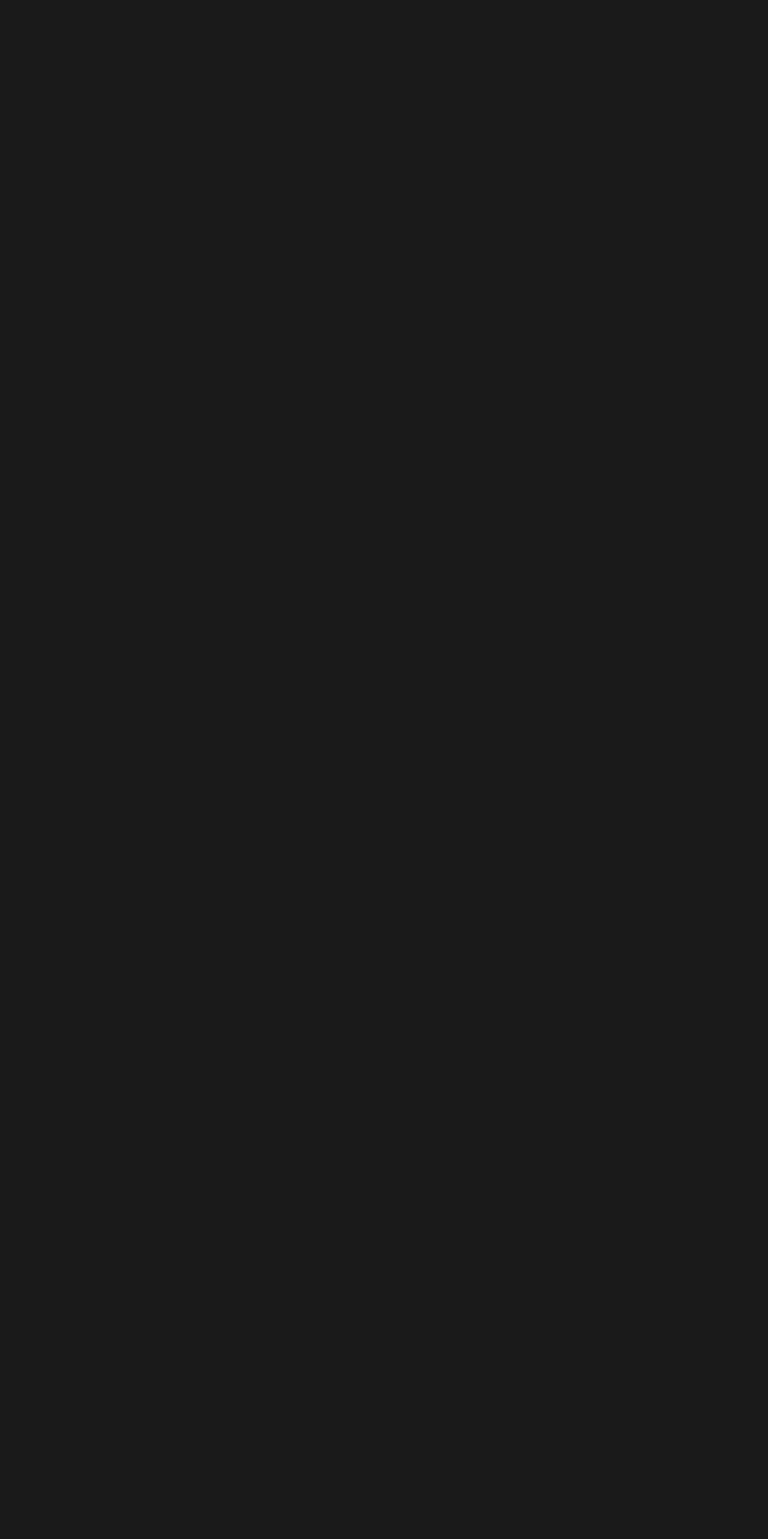
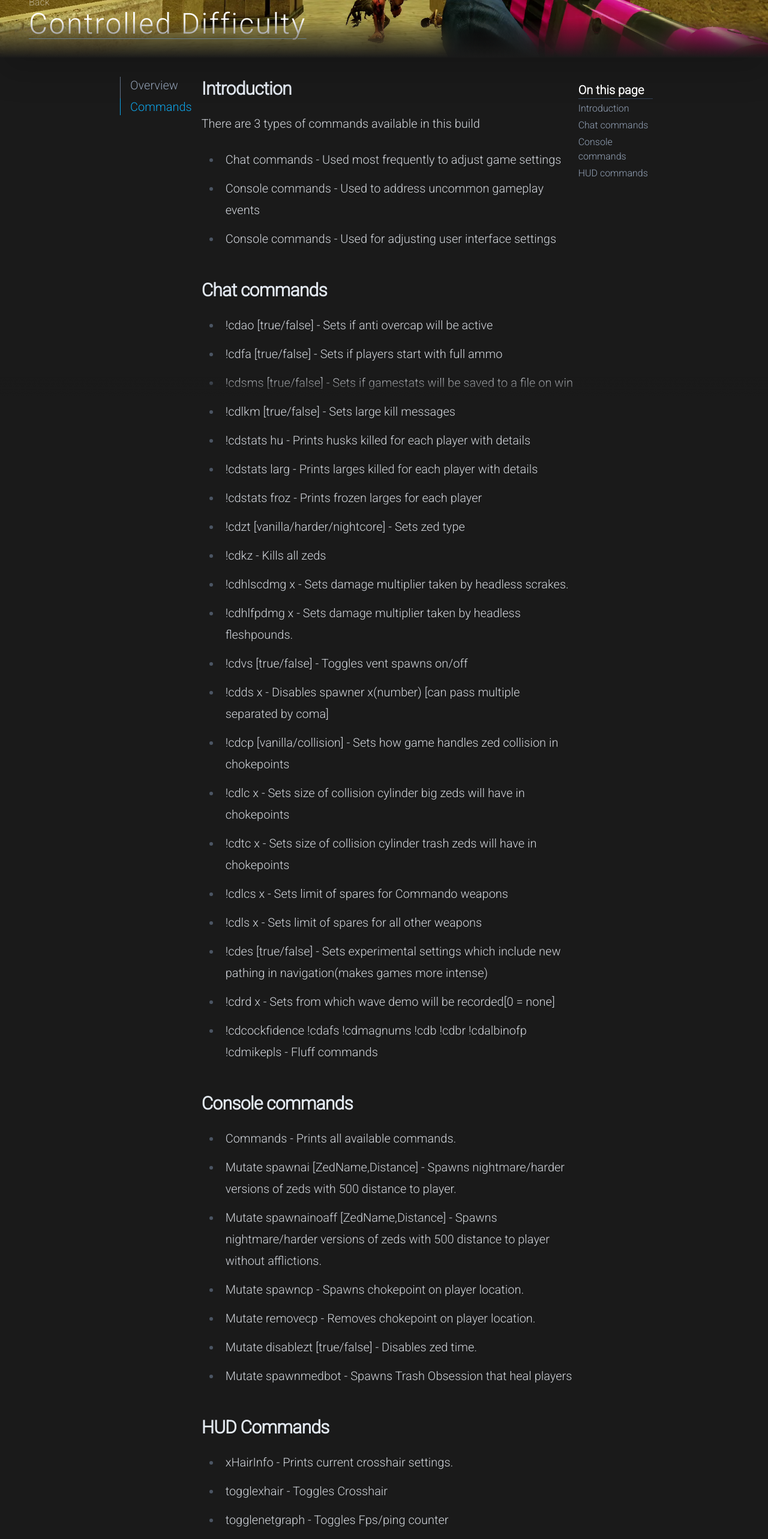
Before and after one commit to fantaasm/fantasea, a Next.js app: page /controlled-difficulty/commands in a window 1280 px wide. Shown: the part 140-2706 px from the top of the page at 60% size. Before the commit the page ends 800 px from the top, so only its background shows below. Built offline with nearby package versions, Linux system fonts and the light colour scheme.

Commit message:
Added animations

```diff
--- a/components/Article.tsx
+++ b/components/Article.tsx
@@ -4,6 +4,8 @@ import Image from "next/image";
 import Link from "next/link";
 import {ArticleLink} from "../pages/controlled-difficulty";
 import {memo, ReactElement} from "react";
+import {AnimatePresence, motion} from 'framer-motion';
+import Layout from "./Layout";
 
 type Props = {
   title: string
@@ -17,10 +19,10 @@ type Props = {
 
 const Article = (props: Props) : ReactElement => {
   return (
-    <div className="text-color-primary">
-      <Head>
-        <title>{props.title}</title>
-      </Head>
+     <Layout>
+       <Head>
+         <title>{props.title}</title>
+       </Head>
       <header className="w-full relative drop-shadow-2xl">
         <Image src={props.image}
                alt="header-image.png"
@@ -30,9 +32,10 @@ const Article = (props: Props) : ReactElement => {
                quality={100}
                placeholder={"blur"}
         />
+        <div className="absolute h-16 pointer-events-none fixed bottom-0 z-20 w-full bg-gradient-to-t from-dark" />
         <div className={"absolute bottom-0 left-0 w-full h-16 bg-blur"} />
         <div className={"absolute left-12 bottom-4 md:bottom-8 "}>
-          <Link href="/">
+          <Link href="/" scroll={false}>
             <a className={"hidden sm:block opacity-50 hover:opacity-100"}>Back</a>
           </Link>
           <h3 className={"text-2xl sm:text-5xl tracking-wider underline underline-offset-8 decoration-1 decoration-sky-200"}>{props.header}</h3>
@@ -68,7 +71,7 @@ const Article = (props: Props) : ReactElement => {
       </div>
       <div className={"mt-4 mb-2 sm:mt-8 text-center text-slate-400"}>Copyright Fantasm</div>
       <div className="h-8 pointer-events-none fixed bottom-0 w-full bg-gradient-to-t from-dark" />
-    </div>
+     </Layout>
   );
 }
 
--- /dev/null
+++ b/components/Layout.tsx
@@ -0,0 +1,28 @@
+import {motion} from 'framer-motion';
+import {ReactNode} from "react";
+
+type Props = {
+  children: ReactNode
+}
+
+const variants = {
+  hidden: {opacity: 0, x: -200, y: 0},
+  enter: {opacity: 1, x: 0, y: 0},
+  exit: {opacity: 0, x: 0, y: -100},
+}
+
+const Layout = ({children}: Props) => {
+  return (
+    <div>
+    <motion.div initial="hidden"
+                 animate="enter"
+                 exit="exit"
+                 variants={variants}
+                 transition={{type: 'linear'}}>
+      {children}
+    </motion.div>
+    </div>
+  );
+}
+
+export default Layout
--- a/pages/_app.tsx
+++ b/pages/_app.tsx
@@ -1,10 +1,19 @@
 import '../styles/globals.css'
 import type {AppProps} from 'next/app'
 import {AnimatePresence} from "framer-motion";
+import Head from 'next/head'
+import React from "react";
 
-function MyApp({Component, pageProps}: AppProps) {
-  return(<Component {...pageProps} />)
+// import { DefaultSeo } from 'next-seo'
+
+function MyApp({Component, pageProps, router}: AppProps) {
+
+  return (
+      <AnimatePresence exitBeforeEnter initial={true} onExitComplete={() => window.scrollTo(0, 0)}>
+        <Head><link rel="icon" type="image/png" href="/favIcon.png" /></Head>
+        <Component {...pageProps} key={router.pathname} />
+      </AnimatePresence>
+  )
 }
-// <AnimatePresence exitBeforeEnter initial={true}>
-// </AnimatePresence>)
+
 export default MyApp
--- a/pages/_document.tsx
+++ b/pages/_document.tsx
@@ -13,7 +13,7 @@ class MyDocument extends Document {
         <link rel="preconnect" href="https://fonts.gstatic.com" crossOrigin={"true"} />
         <link href="https://fonts.googleapis.com/css2?family=Roboto:wght@300&display=swap" rel="stylesheet" />
       </Head>
-      <body className="font-roboto bg-dark antialiased">
+      <body className="font-roboto bg-dark antialiased text-color-primary">
       <Main />
       <NextScript />
       </body>
--- a/pages/controlled-difficulty.tsx
+++ b/pages/controlled-difficulty.tsx
@@ -10,7 +10,7 @@ export type ArticleLink = {
 
 export const cdLinks: ArticleLink[] = [
   {name: "Overview", link: "/controlled-difficulty"},
-  // {name: "Commands", link: "/controlled-difficulty/commands"},
+  {name: "Commands", link: "/controlled-difficulty/commands"},
   // {name: "Advanced Settings", link: "/controlled-difficulty/advanced"},
 ]
 
--- a/pages/controlled-difficulty/commands.tsx
+++ b/pages/controlled-difficulty/commands.tsx
@@ -1,23 +1,84 @@
 import * as React from 'react';
 import Article from "../../components/Article";
-import {cdLinks} from "../controlled-difficulty";
+import {ArticleLink, cdLinks} from "../controlled-difficulty";
 import headerPic from "../../public/cd-header.png";
 
+const internalLinks: ArticleLink[] = [
+  {name: "Introduction", link: "#introduction"},
+  {name: "Chat commands", link: "#chat-commands"},
+  {name: "Console commands", link: "#console-commands"},
+  {name: "HUD commands", link: "#hud-commands"},
+]
 
 const CdCommands = () => {
   return (
-    null
-    // <Article title={"Commands - Controlled Difficulty"}
-    //          header={"Controlled Difficulty"}
-    //          externalLinks={cdLinks}
-    //          internalLinks={[]}
-    //          active={cdLinks[1]}
-    //          image={headerPic}>
-    //
-    //   <h3>Command types</h3>
-    //   <h3>Chat commands</h3>
-    //   <h3>Console commands</h3>
-    // </Article>
+    <Article title={"Commands - Controlled Difficulty"}
+             header={"Controlled Difficulty"}
+             externalLinks={cdLinks}
+             internalLinks={internalLinks}
+             active={cdLinks[1]}
+             image={headerPic}>
+
+      <h3 className={"text-slate-200 tracking-tight font-extrabold"}
+          id={"introduction"}>Introduction</h3>
+      <p>There are 3 types of commands available in this build</p>
+      <ul>
+        <li>Chat commands - Used most frequently to adjust game settings</li>
+        <li>Console commands - Used to address uncommon gameplay events</li>
+        <li>Console commands - Used for adjusting user interface settings</li>
+      </ul>
+      <h3 className={"text-slate-200 tracking-tight font-extrabold"}
+          id={"chat-commands"}>Chat commands</h3>
+      <ul>
+        <li>!cdao [true/false] - Sets if anti overcap will be active</li>
+        <li>!cdfa [true/false] - Sets if players start with full ammo</li>
+        <li>!cdsms [true/false] - Sets if gamestats will be saved to a file on win</li>
+        <li>!cdlkm [true/false] - Sets large kill messages</li>
+        <li>!cdstats hu - Prints husks killed for each player with details</li>
+        <li>!cdstats larg - Prints larges killed for each player with details</li>
+        <li>!cdstats froz - Prints frozen larges for each player</li>
+        <li>!cdzt [vanilla/harder/nightcore] - Sets zed type</li>
+        <li>!cdkz - Kills all zeds</li>
+        <li>!cdhlscdmg x - Sets damage multiplier taken by headless scrakes.</li>
+        <li>!cdhlfpdmg x - Sets damage multiplier taken by headless fleshpounds.</li>
+        <li>!cdvs [true/false] - Toggles vent spawns on/off</li>
+        <li>!cdds x - Disables spawner x(number) [can pass multiple separated by coma]</li>
+        <li>!cdcp [vanilla/collision] - Sets how game handles zed collision in chokepoints</li>
+        <li>!cdlc x - Sets size of collision cylinder big zeds will have in chokepoints</li>
+        <li>!cdtc x - Sets size of collision cylinder trash zeds will have in chokepoints</li>
+        <li>!cdlcs x - Sets limit of spares for Commando weapons</li>
+        <li>!cdls x - Sets limit of spares for all other weapons</li>
+        <li>!cdes [true/false] - Sets experimental settings which include new pathing in navigation(makes games more intense)</li>
+        <li>!cdrd x - Sets from which wave demo will be recorded[0 = none]</li>
+        <li>!cdcockfidence !cdafs !cdmagnums !cdb !cdbr !cdalbinofp !cdmikepls - Fluff commands</li>
+      </ul>
+      <h3 className={"text-slate-200 tracking-tight font-extrabold"}
+          id={"console-commands"}>Console commands</h3>
+      <ul>
+        <li>Commands - Prints all available commands.</li>
+        <li>Mutate spawnai [ZedName,Distance] - Spawns nightmare/harder versions of zeds with 500 distance to player.</li>
+        <li>Mutate spawnainoaff [ZedName,Distance] - Spawns nightmare/harder versions of zeds with 500 distance to player without afflictions.</li>
+        <li>Mutate spawncp - Spawns chokepoint on player location.</li>
+        <li>Mutate removecp - Removes chokepoint on player location.</li>
+        <li>Mutate disablezt [true/false] - Disables zed time.</li>
+        <li>Mutate spawnmedbot - Spawns Trash Obsession that heal players</li>
+      </ul>
+      <h3 className={"text-slate-200 tracking-tight font-extrabold"}
+          id={"hud-commands"}>HUD Commands</h3>
+      <ul>
+        <li>xHairInfo - Prints current crosshair settings.</li>
+        <li>togglexhair - Toggles Crosshair</li>
+        <li>togglenetgraph - Toggles Fps/ping counter</li>
+        <li>clearcorpses - Clear corpses on client side, can be used once per 60s.</li>
+        <li>disableztdesaturation [true/false] - Disables zed time desaturation effect.</li>
+        <li>disablehealtheffect [true/false] - Disables low health HUD effect.</li>
+        <li>disabletvoice [true/false] - Disables trader voice.</li>
+        <li>togglezedhealthbars - Toggles zeds health bars for commando.</li>
+        <li>debugcp - Displays closest chokepoints.</li>
+        <li>debugv - Displays closest spawn volumes with details</li>
+        <li>debugnav - Displays closest pathnodes and dooractors.</li>
+      </ul>
+    </Article>
   );
 }
 
--- a/pages/index.tsx
+++ b/pages/index.tsx
@@ -11,9 +11,10 @@ import iplocation from "../public/iplocation.png";
 import {ResponsiveGrid} from "../components/ResponsiveGrid";
 import ToastButton from "../components/ToastButton";
 import {Technologies} from "../utils/mappings";
-import {motion} from 'framer-motion';
+import {AnimatePresence, motion} from 'framer-motion';
 import {FaDiscord} from "react-icons/fa";
 import {CgMail} from "react-icons/cg";
+import Layout from "../components/Layout";
 
 
 const Home: NextPage = () => {
@@ -21,13 +22,12 @@ const Home: NextPage = () => {
   const copyValue = async (event: React.MouseEvent): Promise<any> => await navigator.clipboard.writeText(event.target.innerText);
 
   return (
-    <motion.div className={"container mx-auto text-color-primary"}>
+    <Layout >
       <Head>
         <title>Fantasm</title>
         <meta name="description" content="Fantasm portfolio" />
         <meta name="viewport" content="initial-scale=1, width=device-width" />
         <meta name="robots" content="index, follow, max-image-preview:large, max-snippet:-1, max-video-preview:-1"/>
-        <link rel="icon" type="image/png" href="/favIcon.png" />
       </Head>
 
       <main className={"flex flex-col gap-4 sm:p-4 mt-8 items-center content-center drop-shadow-lg"}>
@@ -52,6 +52,7 @@ const Home: NextPage = () => {
 
         <ResponsiveGrid maxColumns={2}>
           <Link href={"https://flight-radar.vercel.app/"}
+                scroll={false}
                 prefetch={false}>
             <a>
               <ProjectContainer title={"Flight Tracker"}
@@ -61,6 +62,7 @@ const Home: NextPage = () => {
             </a>
           </Link>
           <Link href={"https://flight-radar.vercel.app/"}
+                scroll={false}
                 prefetch={false}>
             <a>
               <ProjectContainer title={"Killing floor 2"}
@@ -70,6 +72,7 @@ const Home: NextPage = () => {
             </a>
           </Link>
           <Link href={"https://ip2geolocation.vercel.app/"}
+                scroll={false}
                 prefetch={false}>
             <a>
               <ProjectContainer title={"IP Location"}
@@ -79,6 +82,7 @@ const Home: NextPage = () => {
             </a>
           </Link>
           <Link href={"https://crypto2fiat.vercel.app/"}
+                scroll={false}
                 prefetch={false}>
             <a>
               <ProjectContainer title={"Crypto - Fiat Converter"}
@@ -91,7 +95,7 @@ const Home: NextPage = () => {
         <div className={"border-b-2 border-white w-1/2"} />
         <h1 className={"text-2xl"}>Game</h1>
         <ResponsiveGrid maxColumns={2}>
-          <Link href={"/maze-runner"}>
+          <Link href={"/maze-runner"} scroll={false}>
             <a>
               <ProjectContainer title={"Maze Runner"}
                                 description={"Stand alone game where player is challenged to beat obstacle course in shortest amount of time"}
@@ -99,7 +103,7 @@ const Home: NextPage = () => {
                                 bgImg={mazeRunnerPng} />
             </a>
           </Link>
-          <Link href={"/controlled-difficulty"}>
+          <Link href={"/controlled-difficulty"} scroll={false}>
             <a>
               <ProjectContainer title={"Controlled Difficulty"}
                                 description={"Mod to game Killing Floor 2 allowing player to set desired difficulty parameters"}
@@ -125,7 +129,7 @@ const Home: NextPage = () => {
           </ToastButton>
         </div>
       </main>
-    </motion.div>
+    </Layout>
   )
 }
 
```
